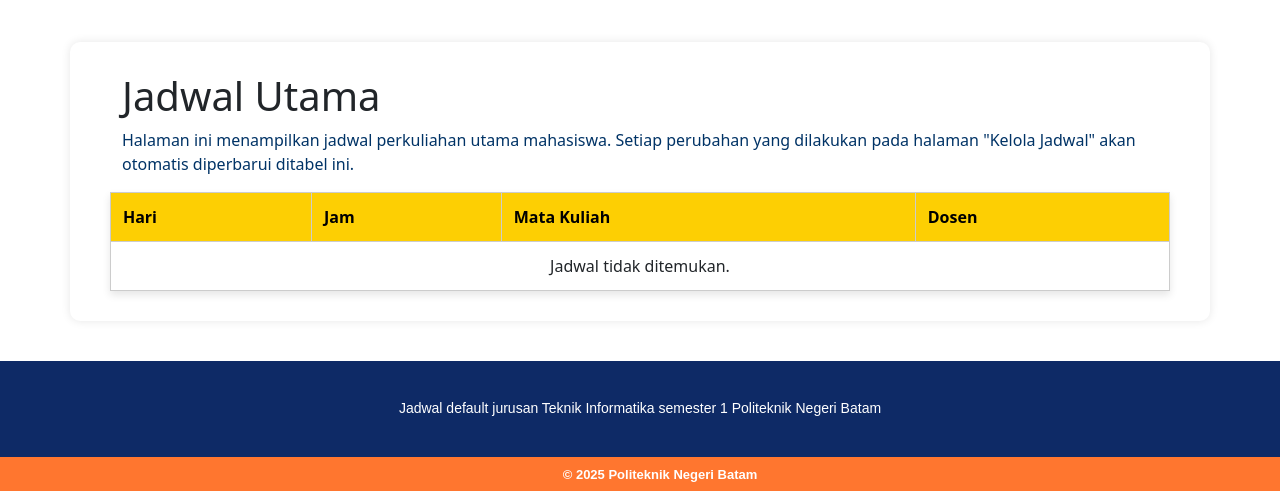
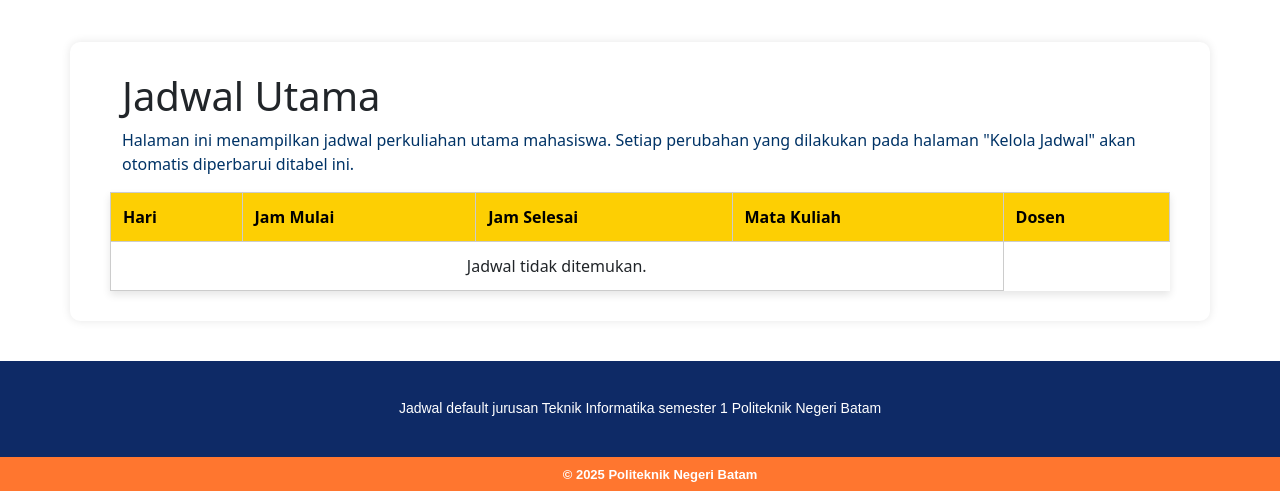
Before and after one commit to hafizh1478hlm/Jadwal-Perkuliahan-Mahasiswa, a PHP site: page /jadwalutama.php in a window 1280 px wide. Shown: the part 86-577 px from the top of the page. Run offline with PHP 8.4, Linux system fonts and the light colour scheme; data that the repository does not hold is empty.

Commit message:
Add 'Jam Mulai' and 'Jam Selesai' columns to table

```diff
--- a/jadwalutama.php
+++ b/jadwalutama.php
@@ -86,7 +86,8 @@ if (!empty($keyword)) {
         <thead>
     <tr style="background-color: #ffeb3b;">
         <th style="color: black;">Hari</th>
-        <th style="color: black;">Jam</th>
+        <th style="color: black;">Jam Mulai</th>
+        <th style="color: black;">Jam Selesai</th>
         <th style="color: black;">Mata Kuliah</th>
         <th style="color: black;">Dosen</th>
     </tr>
@@ -117,6 +118,7 @@ if (!empty($keyword)) {
 
             // Menampilkan data (Nama kolom disesuaikan: jam, matkul, dosen)
             echo "<td>{$data['jam_mulai']}</td>";
+            echo "<td>{$data['jam_selesai']}</td>";
             echo "<td>{$data['matkul']}</td>";
             echo "<td>{$data['dosen']}</td>";
             echo "</tr>";
```
